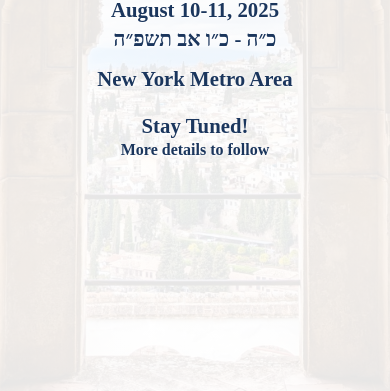
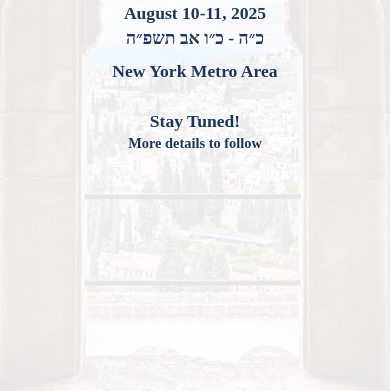
Before and after one commit to anehemya/src_page, a plain HTML site: page index.html in a window 390 px wide. Shown: the part 453-844 px from the top of the page. Drawn offline with nearby package versions, Linux system fonts and the light colour scheme; a web font is replaced by a local one.

Commit message:
test for mobile

```diff
--- a/styles.css
+++ b/styles.css
@@ -8,6 +8,8 @@ body {
     margin: 0;
     padding: 0;
     min-height: 100vh;
+    min-height: -webkit-fill-available;  /* For iOS Safari */
+    height: 100vh;  /* Ensure body doesn't exceed viewport height */
     display: flex;
     justify-content: center;
     align-items: center;
@@ -21,6 +23,11 @@ body {
     background-size: 900px auto;  /* Set fixed size instead of percentage */
     background-position: center 100%;
     background-attachment: fixed;
+}
+
+/* Add this to handle iOS Safari viewport height */
+html {
+    height: -webkit-fill-available;
 }
 
 .container {
@@ -161,8 +168,8 @@ body {
 
 @media (max-width: 768px) {
     .logo-container {
-        width: 250px;
-        height: 250px;
+        width: 200px;  /* Reduced from 250px */
+        height: 200px;
     }
 
     .logo h1 {
@@ -174,29 +181,29 @@ body {
     }
 
     .container {
-        gap: 0.8rem;  /* Reduced from 1.5rem */
-        padding: 2rem 1.5rem 1.5rem;  /* Reduced top padding */
+        gap: 0.6rem;
+        padding: 1rem 1.5rem;  /* Reduced padding */
+        height: 100vh;  /* Make container fill viewport */
+        height: -webkit-fill-available;
+        justify-content: center;  /* Center content vertically */
     }
 
     .event-details {
-        gap: 0.6rem;  /* Reduced from 0.8rem */
-        margin-top: 0;
+        gap: 0.4rem;
     }
 
-    .dates p {
-        margin: 0.3rem 0;
+    /* Reduce text sizes for mobile */
+    .dates p, .location, .stay-tuned p {
+        font-size: 1.1rem;
+        margin: 0.2rem 0;
     }
 
-    .location {
-        margin: 0.3rem 0;
+    .hebrew-date {
+        font-size: 1.1rem;
     }
 
-    .stay-tuned {
-        margin-top: 0.5rem;
-    }
-
-    .stay-tuned p {
-        margin: 0.2rem 0;
+    .follow-up {
+        font-size: 0.9rem !important;
     }
 }
 
@@ -344,3 +351,14 @@ body {
         transform: scale(0.9);
     }
 }
+
+@media (max-height: 700px) {
+    .logo-container {
+        width: 180px;
+        height: 180px;
+    }
+
+    .container {
+        padding: 0.5rem 1rem;
+    }
+}
```
